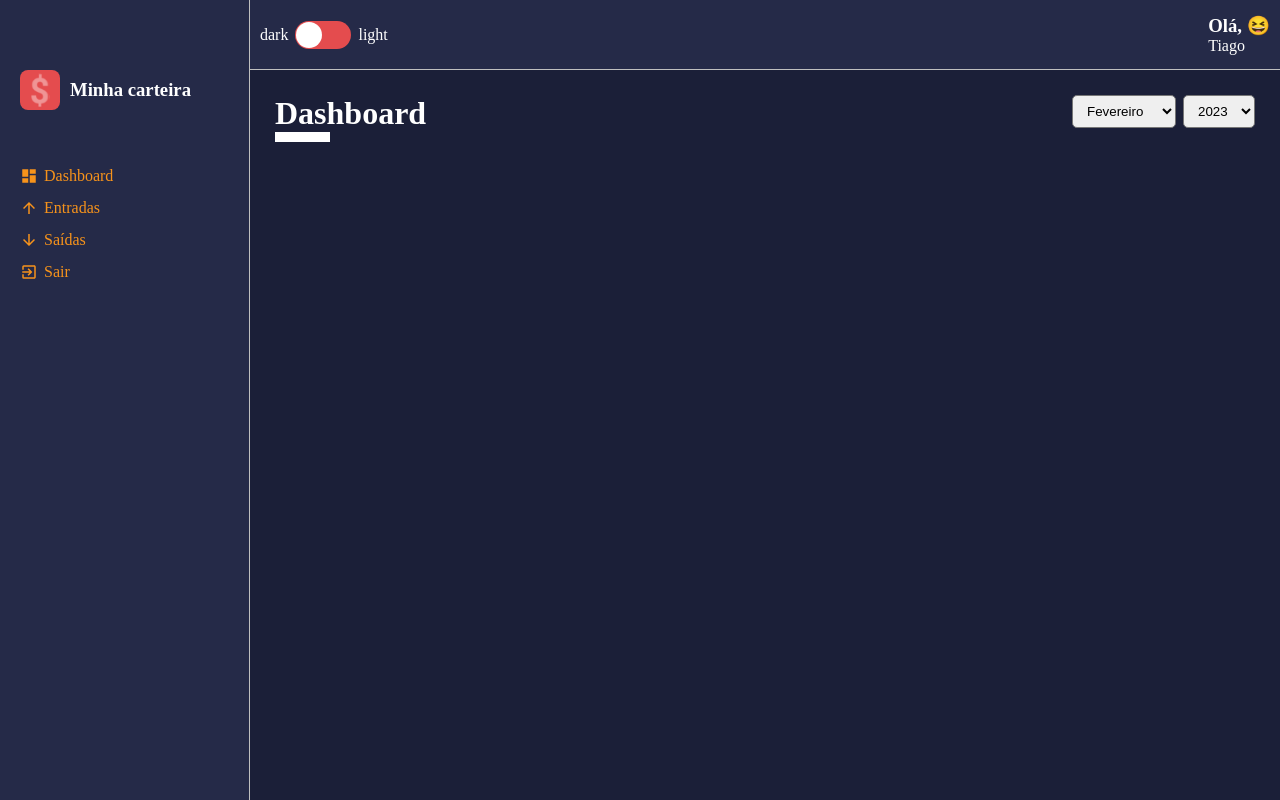
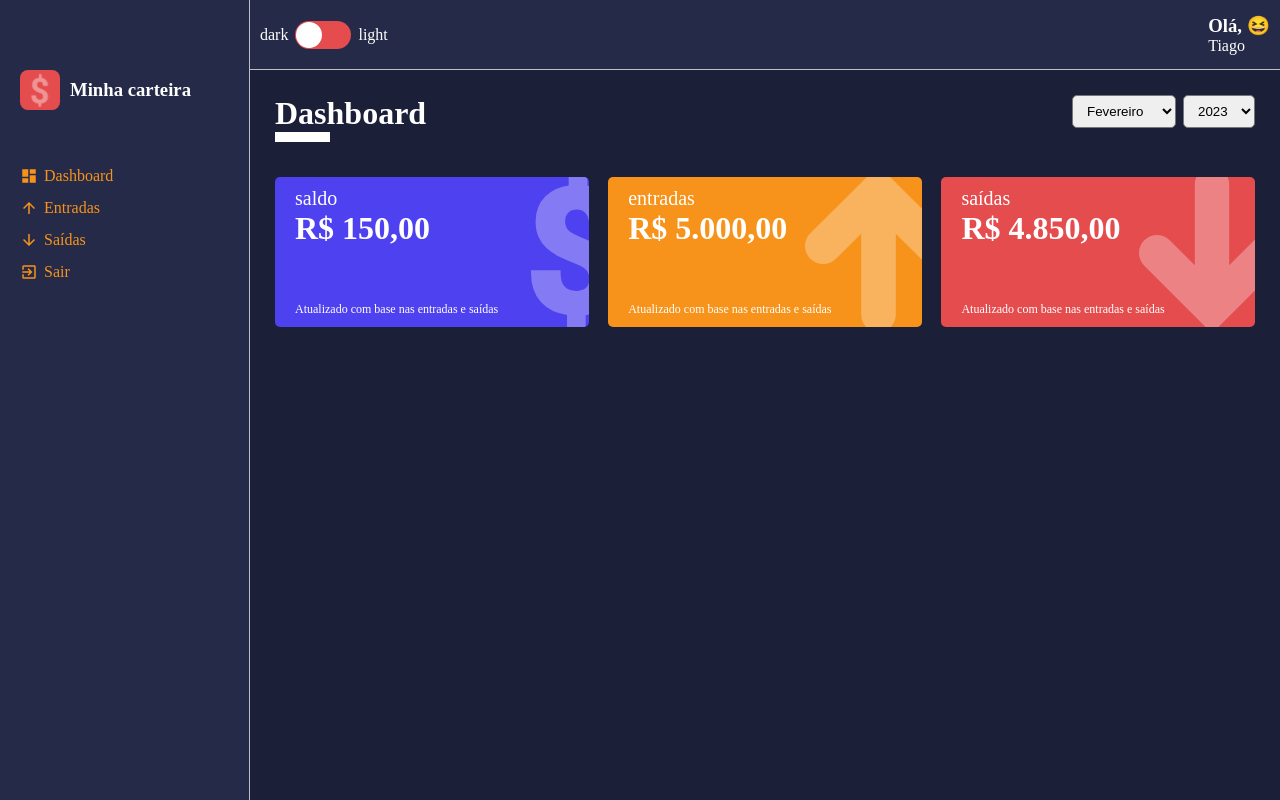
Before and after one commit to TiagoSilva34/Carteira-Digital, a React (Create React App) app: page /dashboard in a window 1280 px wide. Built offline with nearby package versions, Linux system fonts and the light colour scheme.

Commit message:
Criando cartões de movimentações no dashboard e instalando countup para formatação de moeda

```diff
--- a/package.json
+++ b/package.json
@@ -4,6 +4,7 @@
   "private": true,
   "dependencies": {
     "react": "^18.2.0",
+    "react-countup": "^6.4.1",
     "react-dom": "^18.2.0",
     "react-icons": "^4.7.1",
     "react-router-dom": "^6.8.1",
--- /dev/null
+++ b/src/components/WalletBox/index.tsx
@@ -0,0 +1,56 @@
+import React, { useMemo } from "react"
+
+import dollarImg from "../../assets/dollar.svg"
+import arrowUpImg from "../../assets/arrow-up.svg"
+import arrowDownImg from "../../assets/arrow-down.svg"
+
+import CountUp from "react-countup"
+
+import { Container } from "./styles"
+interface IWalletBoxProps {
+  title: string
+  amount: number
+  footerLabel: string
+  icon?: 'dollar' | 'arrowUp' | 'arrowDown'
+  color: string
+}
+
+export const WalletBox: React.FC<IWalletBoxProps> = ({
+  title,
+  amount,
+  footerLabel,
+  icon,
+  color
+}) => {
+  const iconSelected = useMemo(() => {
+    switch(icon) {
+      case 'dollar':
+        return dollarImg
+      case 'arrowUp':
+        return arrowUpImg
+      case 'arrowDown':
+        return arrowDownImg
+      default:
+        return undefined
+    }
+  }, [icon])
+
+  return (
+    <Container
+      color={color}
+    >
+      <span>{title}</span>
+      <h1>
+        <CountUp
+          end={amount}
+          prefix="R$ "
+          separator="."
+          decimal=","
+          decimals={2}
+        />
+      </h1>
+      <small>{footerLabel}</small>
+      {iconSelected && <img src={iconSelected} alt={title} />}
+    </Container>
+  )
+}
--- /dev/null
+++ b/src/components/WalletBox/styles.ts
@@ -0,0 +1,43 @@
+import styled from "styled-components"
+interface IContainerProps {
+  color: string
+}
+
+export const Container = styled.div<IContainerProps> `
+  background-color: ${props => props.color};
+  color: ${props => props.theme.colors.white};
+
+  height: 150px;
+  width: 32%;
+
+  margin: 10px 0;
+
+  border-radius: 5px;
+  padding: 10px 20px;
+
+  position: relative;
+
+  overflow: hidden;
+
+  > img {
+    height: 110%;
+
+    position: absolute;
+    top: -10px;
+    right: -30px;
+
+    opacity: .3;
+  }
+
+  > span {
+    font-size: 20px;
+    font-weight: 500;
+  }
+
+  > small {
+    font-size: 12px;
+
+    position: absolute;
+    bottom: 10px;
+  }
+`
--- a/src/pages/Dashboard/index.tsx
+++ b/src/pages/Dashboard/index.tsx
@@ -1,10 +1,17 @@
 import React, { useMemo, useState } from 'react'
+
 import { ContentHeader } from '../../components/ContentHeader'
 import { SelectInput } from '../../components/Selectinput'
-import { Container } from './styles'
+import { WalletBox } from '../../components/WalletBox'
+
 import gains from "../../repositories/gains"
 import expenses from "../../repositories/expenses"
 import listOfMonths from "../../utils/months"
+
+import {
+  Container,
+  Content
+} from './styles'
 
 export const Dashboard: React.FC = () => {
   const [monthSelected, setMonthSelected] = useState<number>(new Date().getMonth() + 1)
@@ -83,6 +90,32 @@
           defaultValue={yearSelected}
         />
       </ContentHeader>
+
+      <Content>
+        <WalletBox
+          title='saldo'
+          amount={150.00}
+          footerLabel="Atualizado com base nas entradas e saídas"
+          icon="dollar"
+          color="#4E41F0"
+        />
+
+        <WalletBox
+          title='entradas'
+          amount={5000.00}
+          footerLabel="Atualizado com base nas entradas e saídas"
+          icon="arrowUp"
+          color="#F7931B"
+        />
+
+        <WalletBox
+          title='saídas'
+          amount={4850.00}
+          footerLabel="Atualizado com base nas entradas e saídas"
+          icon="arrowDown"
+          color="#E44C4E"
+        />
+      </Content>
     </Container>
   )
 }
--- a/src/pages/Dashboard/styles.ts
+++ b/src/pages/Dashboard/styles.ts
@@ -3,3 +3,10 @@
 export const Container = styled.div`
 
 `
+
+export const Content = styled.div`
+  color: ${props => props.theme.colors.white};
+
+  display: flex;
+  justify-content: space-between;
+`
```
Also changed, not shown: 1 other file (tests, documents, lock files or other folders).
